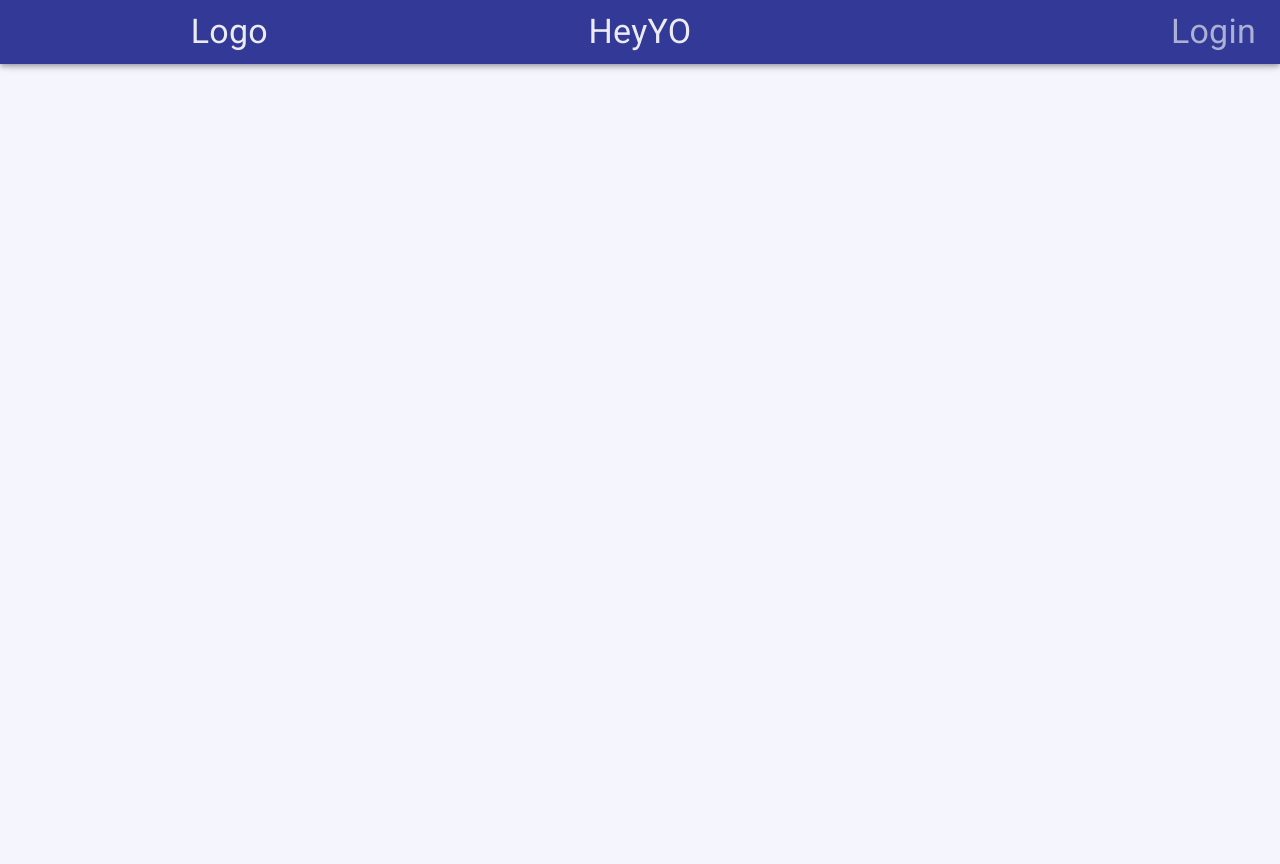
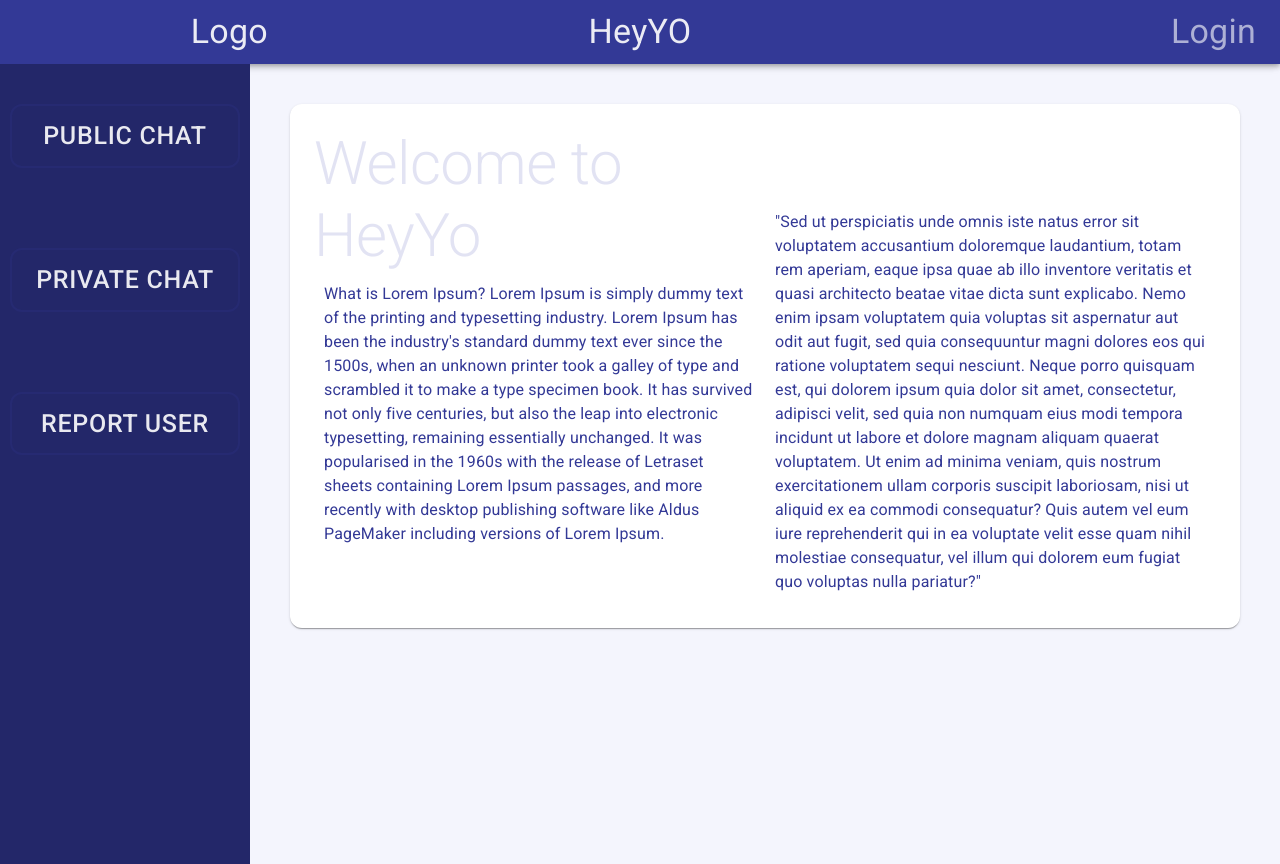
Before and after one commit to LapadatGabriel99/HeyYoFrontend, a React (Create React App) app: page /userHub in a window 1280 px wide. Before the commit the page ends 800 px from the top, so only its background shows below. Built offline with nearby package versions, Linux system fonts and the light colour scheme.

Commit message:
Added side menu to the userHub and created the SideMenu component.

```diff
--- a/public/index.html
+++ b/public/index.html
@@ -14,7 +14,7 @@
       manifest.json provides metadata used when your web app is installed on a
       user's mobile device or desktop. See https://developers.google.com/web/fundamentals/web-app-manifest/
     -->
-    <link rel="manifest" href="%PUBLIC_URL%/manifest.json" />
+    <!-- <link rel="manifest" href="%PUBLIC_URL%/manifest.json" /> -->
     <!--
       Notice the use of %PUBLIC_URL% in the tags above.
       It will be replaced with the URL of the `public` folder during the build.
--- a/src/App.js
+++ b/src/App.js
@@ -13,12 +13,14 @@ import RegisterComplaint from './components/user/RegisterComplaint';
 import { useSelector } from 'react-redux'
 import AdminRoute from './components/routes/AdminRoute';
 import PostLoginAdminMock from './components/mocks/PostLoginAdminMock';
+import UserHub from './components/user/UserHub';
 
 const theme = createMuiTheme({
   palette: {
     primary: {
       main: '#333996',
-      light: '#3c44b126'
+      light: '#3c44b126',
+      dark: '#232769'
     },
     secondary: {
       main: '#f83245',
@@ -69,6 +71,7 @@ function App() {
                       role={authorizationState.role}
                       isLoggedIn={isLoggedIn}
                       component={PostLoginAdminMock}/>
+          <Route exact path='/userHub' component={UserHub}/>
         </div>
         <CssBaseline/>
       </MuiThemeProvider>
--- a/src/actions/userActions.js
+++ b/src/actions/userActions.js
@@ -29,7 +29,7 @@ export const login = (userCredentials, history) => async dispatch => {
             }
         })
 
-        history.push('/postLoginMock')
+        history.push('/userHub')
     }
     catch (error) {
 
--- /dev/null
+++ b/src/components/user/HomePage.js
@@ -0,0 +1,41 @@
+import { Grid, makeStyles, Typography } from '@material-ui/core'
+import React from 'react'
+
+const useStyles = makeStyles(theme => ({
+    title: {
+      fontWeight: 'italic',
+      color: theme.palette.primary.light
+    },
+    body: {
+      padding: '10px',
+      color: theme.palette.primary.main
+    },
+    secondColumn: {
+        marginTop: '72px'
+    }
+}))
+
+const HomePage = (props) => {
+    const classes = useStyles()
+
+    return (
+        <Grid container>
+            <Grid item xs={6}>
+                <Typography variant='h2' className={classes.title}>
+                    Welcome to HeyYo
+                </Typography>
+                <Typography variant='body1' className={classes.body}>
+                What is Lorem Ipsum?
+                Lorem Ipsum is simply dummy text of the printing and typesetting industry. Lorem Ipsum has been the industry's standard dummy text ever since the 1500s, when an unknown printer took a galley of type and scrambled it to make a type specimen book. It has survived not only five centuries, but also the leap into electronic typesetting, remaining essentially unchanged. It was popularised in the 1960s with the release of Letraset sheets containing Lorem Ipsum passages, and more recently with desktop publishing software like Aldus PageMaker including versions of Lorem Ipsum.
+                </Typography>
+            </Grid>
+            <Grid item xs={6} className={classes.secondColumn}>
+                <Typography variant='body1' className={classes.body}>
+                "Sed ut perspiciatis unde omnis iste natus error sit voluptatem accusantium doloremque laudantium, totam rem aperiam, eaque ipsa quae ab illo inventore veritatis et quasi architecto beatae vitae dicta sunt explicabo. Nemo enim ipsam voluptatem quia voluptas sit aspernatur aut odit aut fugit, sed quia consequuntur magni dolores eos qui ratione voluptatem sequi nesciunt. Neque porro quisquam est, qui dolorem ipsum quia dolor sit amet, consectetur, adipisci velit, sed quia non numquam eius modi tempora incidunt ut labore et dolore magnam aliquam quaerat voluptatem. Ut enim ad minima veniam, quis nostrum exercitationem ullam corporis suscipit laboriosam, nisi ut aliquid ex ea commodi consequatur? Quis autem vel eum iure reprehenderit qui in ea voluptate velit esse quam nihil molestiae consequatur, vel illum qui dolorem eum fugiat quo voluptas nulla pariatur?"
+                </Typography>
+            </Grid>
+        </Grid>
+    )
+}
+
+export default HomePage
--- /dev/null
+++ b/src/components/user/SideMenu.js
@@ -0,0 +1,55 @@
+import { Button, makeStyles } from '@material-ui/core'
+import React from 'react'
+
+const useStyles = makeStyles(theme => ({
+    sideMenu: {
+        display: 'flex',
+        flexDirection: 'column',
+        position: 'absolute',
+        left: '0px',
+        height: '100%',
+        width: '250px',
+        backgroundColor: theme.palette.primary.dark
+    },
+    sideBtn: {
+        opacity: '0.9',
+        textAlign: 'center',
+        color: '#ffffff',
+        marginTop: '40px',
+        marginBottom: '40px',
+        marginLeft: '10px',
+        marginRight: '10px',
+        fontSize: '25px',
+        border: '2px solid',
+        borderColor: theme.palette.primary.light
+    }
+}))
+
+const SideMenu = (props) => {
+    const classes = useStyles()
+
+    return (
+        <div className={classes.sideMenu}>
+            <Button className={classes.sideBtn}
+                    color='primary'
+                    variant='text'
+                    size='large'>
+                Public Chat
+            </Button>
+            <Button className={classes.sideBtn}
+                    color='primary'
+                    variant='text'
+                    size='large'>
+                Private Chat
+            </Button>
+            <Button className={classes.sideBtn}
+                    color='primary'
+                    variant='text'
+                    size='large'>
+                Report User
+            </Button>
+        </div>
+    )
+}
+
+export default SideMenu
--- a/src/components/user/UserHub.js
+++ b/src/components/user/UserHub.js
@@ -1,10 +1,31 @@
+import { makeStyles, Paper } from '@material-ui/core'
 import React from 'react'
+import HomePage from './HomePage'
+import SideMenu from './SideMenu'
+
+const useStyles = makeStyles(theme => ({
+    hubMain: {
+        paddingLeft: '250px',
+        width:' 100%'
+    },
+    pageContent: {
+        margin: theme.spacing(5),
+        padding: theme.spacing(3)
+    }
+}))
 
 const UserHub = (props) => {
+    const classes = useStyles()
+
     return (
-        <div>
-
-        </div>
+        <React.Fragment>
+            <SideMenu {...props}/>
+            <div className={classes.hubMain}>
+                <Paper className={classes.pageContent}>
+                    <HomePage/>
+                </Paper>
+            </div>
+        </React.Fragment>
     )
 }
 
```
